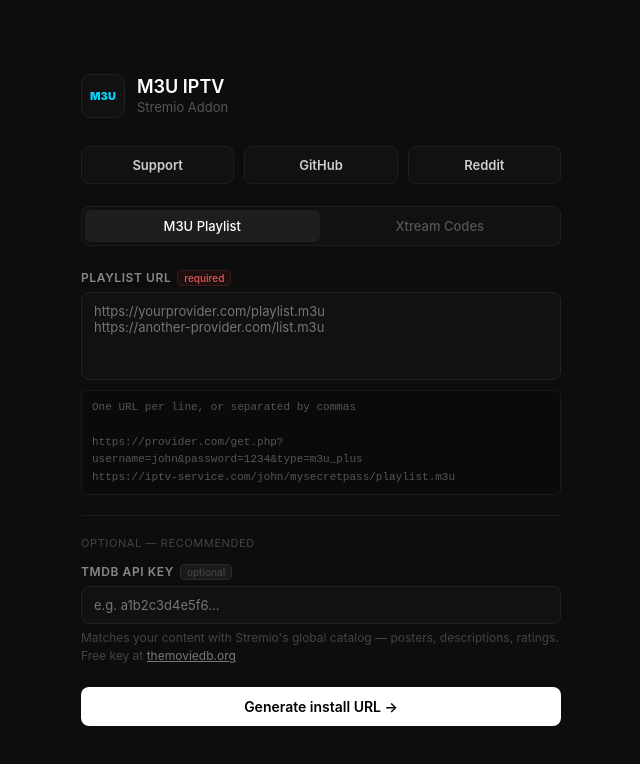
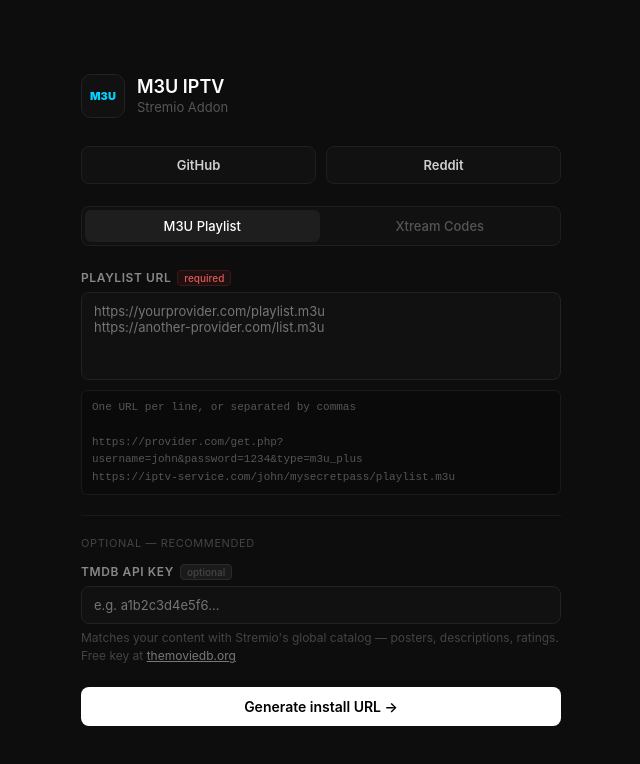
Before and after one commit to njm-xbmc/addon-m3u_friendly, a website: page configure.html in a window 1280 px wide. Shown: the whole page, without its empty margins (319-959 px from the left). Drawn offline with Linux system fonts and the light colour scheme.

Commit message:
Update configure.html

```diff
--- a/configure.html
+++ b/configure.html
@@ -4,7 +4,6 @@
 <meta charset="UTF-8" />
 <meta name="viewport" content="width=device-width, initial-scale=1.0"/>
 <title>M3U IPTV – Setup</title>
-
 <style>
 *, *::before, *::after {
   box-sizing: border-box;
@@ -51,7 +50,7 @@
 }
 
 .header h1 { font-size: 18px; font-weight: 600; color: #fff; }
-    .header p  { font-size: 13px; color: #555; margin-top: 2px; }
+.header p { font-size: 13px; color: #555; margin-top: 2px; }
 
 .support-bar {
   display: flex;
@@ -211,7 +210,6 @@
 
 .btn:hover { opacity: 0.85; }
 .btn:active { opacity: 0.7; }
-
 .btn:disabled {
   opacity: 0.5;
   cursor: not-allowed;
@@ -292,10 +290,9 @@
 }
 </style>
 </head>
+<body>
 
-<body>
 <div class="card">
-
   <div class="header">
     <div class="logo">M3U</div>
     <div>
@@ -305,7 +302,6 @@
   </div>
 
   <div class="support-bar">
-      <a class="support-btn" href="https://www.paypal.com/paypalme/EsmeQuiinn" target="_blank">Support</a>
     <a class="support-btn" href="https://github.com/Esmequiinn" target="_blank">GitHub</a>
     <a class="support-btn" href="https://www.reddit.com/user/Thin-Soil-4159/?utm_source=share&utm_medium=web3x&utm_name=web3xcss&utm_term=1&utm_content=share_button" target="_blank">Reddit</a>
   </div>
@@ -364,7 +360,6 @@
   </div>
 
   <button class="btn" id="generateBtn" onclick="generate()">Generate install URL →</button>
-
   <div class="error" id="errorMsg"></div>
 
   <div class="result" id="result">
@@ -375,7 +370,6 @@
     </div>
     <a class="install" id="stremioLink" href="#">Open in Stremio</a>
   </div>
-
 </div>
 
 <script>
@@ -426,22 +420,21 @@
   btn.textContent = 'Saving...';
 
   try {
-        const res  = await fetch('/api/config', {
-          method:  'POST',
+    const res = await fetch('/api/config', {
+      method: 'POST',
       headers: { 'Content-Type': 'application/json' },
-          body:    JSON.stringify({ m3uUrls, tmdbApiKey: tmdbKey || undefined })
+      body: JSON.stringify({ m3uUrls, tmdbApiKey: tmdbKey || undefined })
     });
 
     if (!res.ok) throw new Error('Server error');
 
     const { id } = await res.json();
-        const url    = `${window.location.origin}/${id}/manifest.json`;
+    const url = `${window.location.origin}/${id}/manifest.json`;
 
     document.getElementById('manifestUrl').value = url;
-        document.getElementById('stremioLink').href  = 'stremio://' + url.replace(/^https?:\/\//, '');
+    document.getElementById('stremioLink').href = 'stremio://' + url.replace(/^https?:\/\//, '');
     document.getElementById('result').style.display = 'block';
     document.getElementById('result').scrollIntoView({ behavior: 'smooth' });
-
   } catch (err) {
     showError('Something went wrong. Please try again.');
   } finally {
```
Lines whose indentation alone changed are shown as unchanged.
